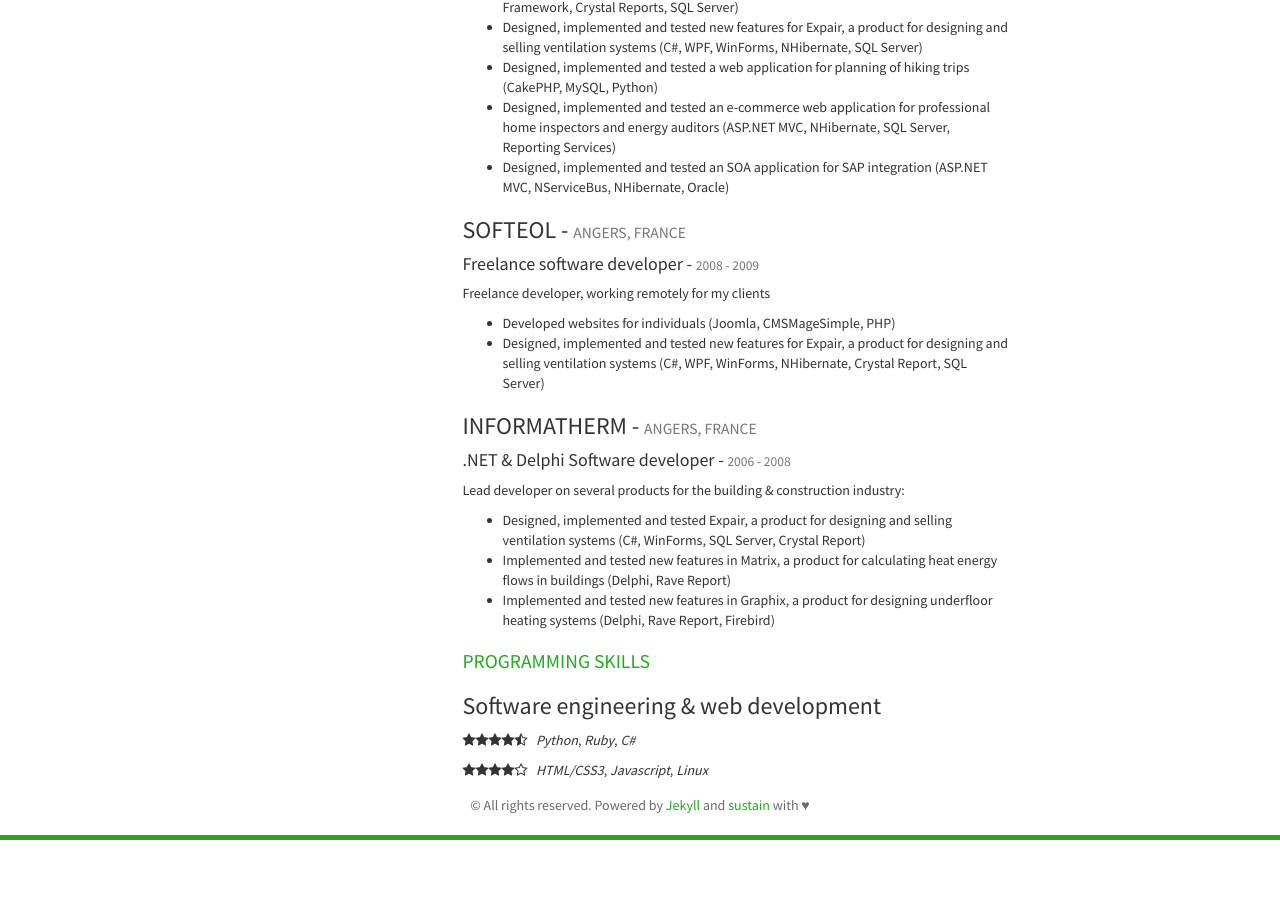
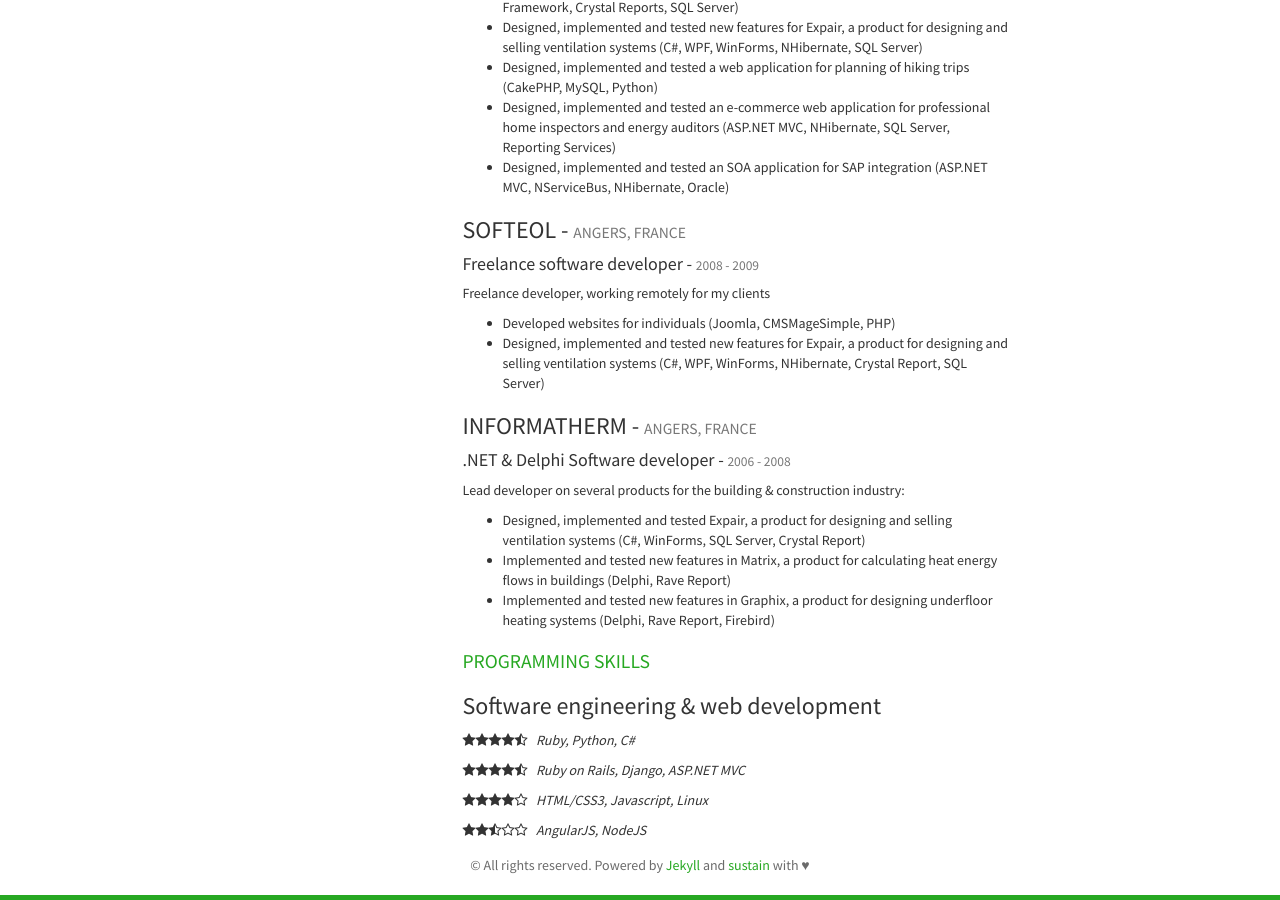
Before and after one commit to merwan/merwan.github.io, a Jekyll site: the page built from resume.html, in a window 1280 px wide and 900 px high, scrolled down 1169 px. Built offline with Jekyll 4.4.1, drawn with Linux system fonts in a browser that asks for light colours; nearby versions of some CDN libraries; before the commit the page ends 2009 px from its top, so only the background shows below that.

Commit message:
Add more skills

```diff
--- a/resume.html
+++ b/resume.html
@@ -116,11 +116,19 @@
         </header>
         <p>
           <i class="fa fa-star"></i><i class="fa fa-star"></i><i class="fa fa-star"></i><i class="fa fa-star"></i><i class="fa fa-star-half-o"></i>
-          &nbsp;&nbsp;<em>Python</em>, <em>Ruby</em>, <em>C#</em>
+          &nbsp;&nbsp;<em>Ruby, Python, C#</em>
+        </p>
+        <p>
+          <i class="fa fa-star"></i><i class="fa fa-star"></i><i class="fa fa-star"></i><i class="fa fa-star"></i><i class="fa fa-star-half-o"></i>
+          &nbsp;&nbsp;<em>Ruby on Rails, Django, ASP.NET MVC</em>
         </p>
         <p>
           <i class="fa fa-star"></i><i class="fa fa-star"></i><i class="fa fa-star"></i><i class="fa fa-star"></i><i class="fa fa-star-o"></i>
-          &nbsp;&nbsp;<em>HTML/CSS3</em>, <em>Javascript</em>, <em>Linux</em>
+          &nbsp;&nbsp;<em>HTML/CSS3, Javascript, Linux</em>
+        </p>
+        <p>
+          <i class="fa fa-star"></i><i class="fa fa-star"></i><i class="fa fa-star-half-o"></i><i class="fa fa-star-o"></i><i class="fa fa-star-o"></i>
+          &nbsp;&nbsp;<em>AngularJS, NodeJS</em>
         </p>
       </article>
     </section>
```
